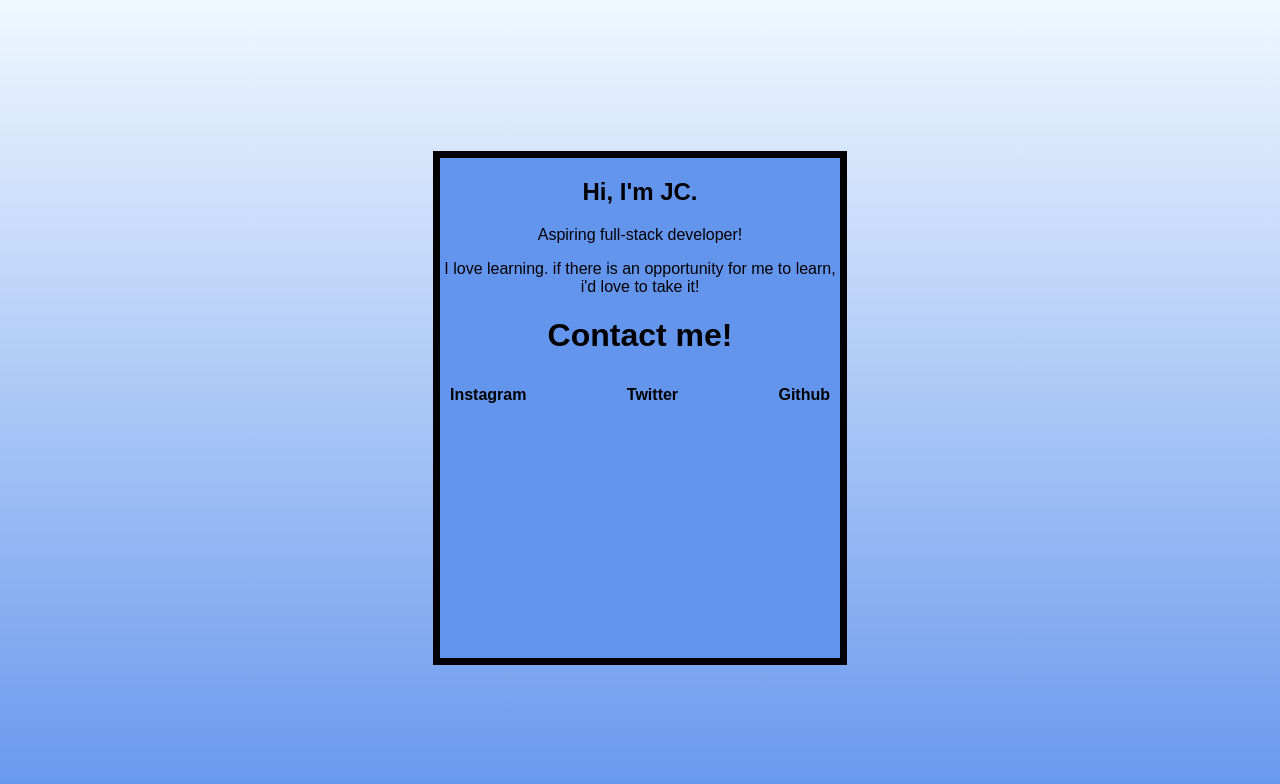
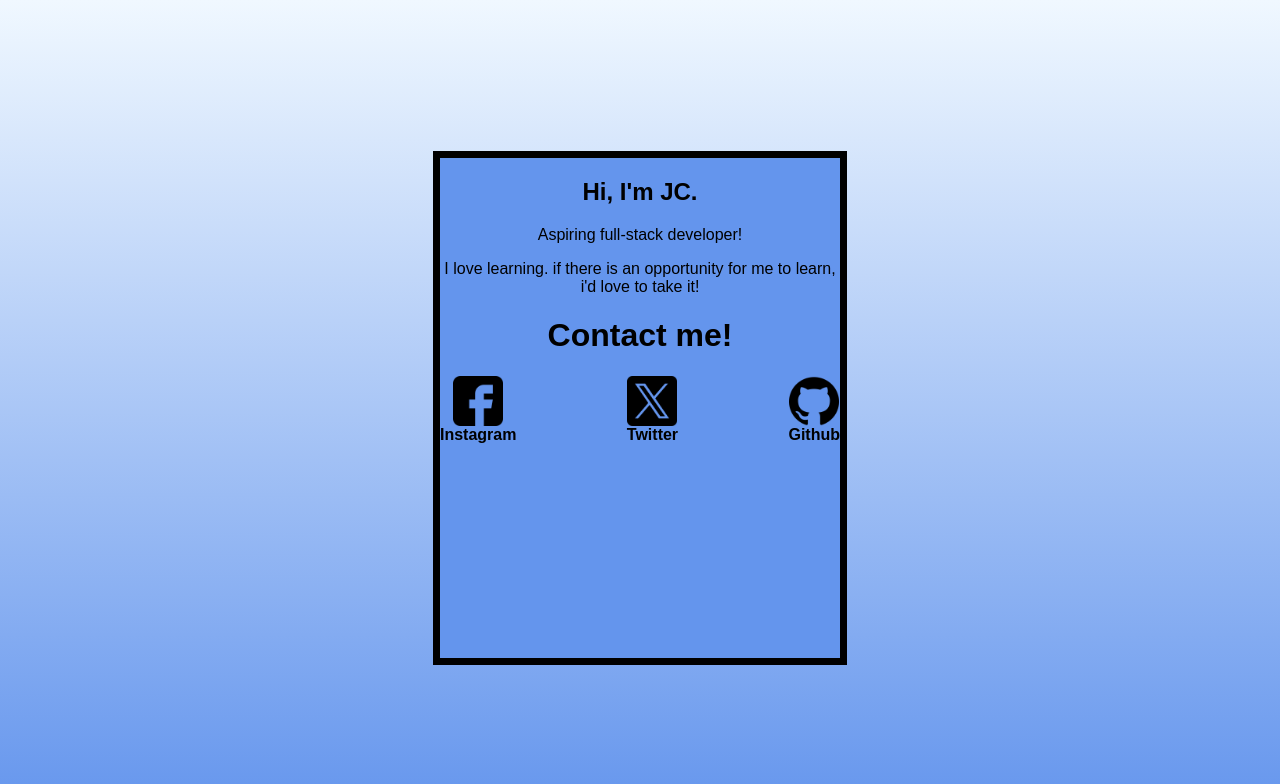
Before and after one commit to JCedilla/static_page, a plain HTML site: page index.html in a window 1280 px wide. Drawn offline with Linux system fonts and the light colour scheme.

Commit message:
ADDED images folder for socials, and future references nested images between anchor text for socials, added css to match them above the text and hover white with cursor pointer at text.

```diff
--- a/index.html
+++ b/index.html
@@ -13,9 +13,24 @@
         <p>I love learning. if there is an opportunity for me to learn, i'd love to take it!</p>
         <h1>Contact me!</h1>
         <div class="Socials">
-        <a href="https://www.instagram.com/jdchristian7/">Instagram</a>
-        <a href="https://x.com/soradump111">Twitter</a>
-        <a href="https://github.com/JCedilla">Github</a>
+            <div class="social-item">
+                <a href="https://www.instagram.com/jdchristian7/">
+                    <img src="images/facebook.png" alt="Instagram">
+                    Instagram
+                </a>
+            </div>
+            <div class="social-item">
+                <a href="https://x.com/soradump111">
+                    <img src="images/twitter.png" alt="Twitter">
+                    Twitter
+                </a>
+            </div>
+            <div class="social-item">
+                <a href="https://github.com/JCedilla">
+                    <img src="images/github.png" alt="Github">
+                    Github
+                </a>
+            </div>
         </div>
     </div>
 </body>
--- a/styles.css
+++ b/styles.css
@@ -19,20 +19,40 @@ body {
 
 .Socials {
     display: flex;
-    justify-content: space-between;
-    width: 100%;
+    justify-content: space-between; /* Align items to left, center, and right */
+    flex-wrap: wrap;                /* Allow items to wrap if needed */
     margin-top: 20px;
 }
 
-.Socials a {
+.Socials a:hover{
+    color: white !important;
+    cursor: pointer;
+}
+
+.social-item {
+    display: flex;
+    flex-direction: column; /* Stack text and image vertically */
+    align-items: center;    /* Center items horizontally */
+    text-align: center;     /* Center text inside the item */
+}
+
+.social-item a {
     text-decoration: none;
-    padding: 10px;
-    color: black;
+    color: black; /* Default text color */
     font-weight: bold;
+    display: flex;
+    flex-direction: column;
+    align-items: center;
+}
+
+.social-item img {
+    width: 50px;
+    height: auto;
+    transition: filter 0.3s;
+}
+
+
+.social-item a:hover img {
+    filter: brightness(0) invert(1); /* Changes color to white or inverse */
     cursor: default;
 }
-
-.Socials a:hover {
-    color: white;
-    cursor: default;
-}
```
